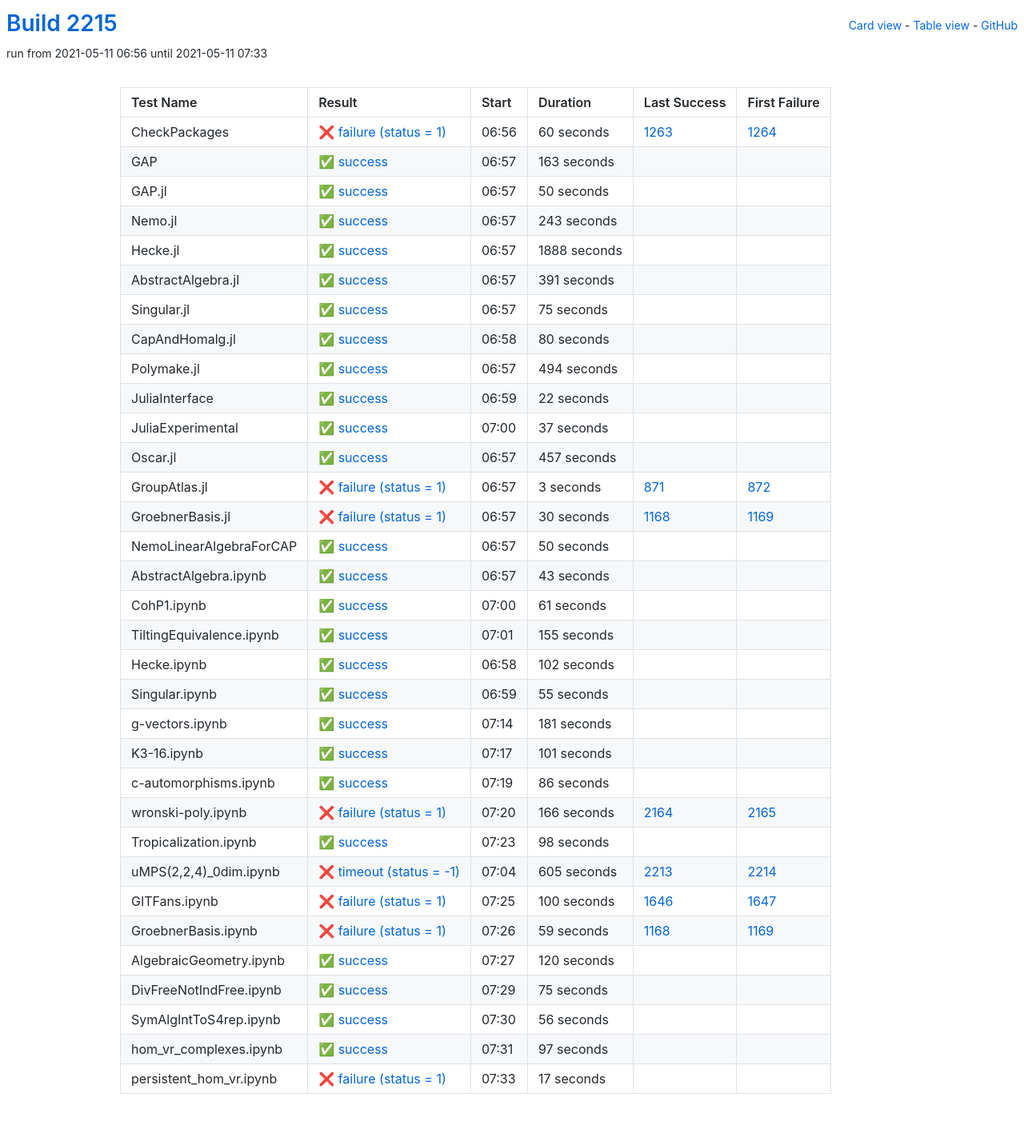
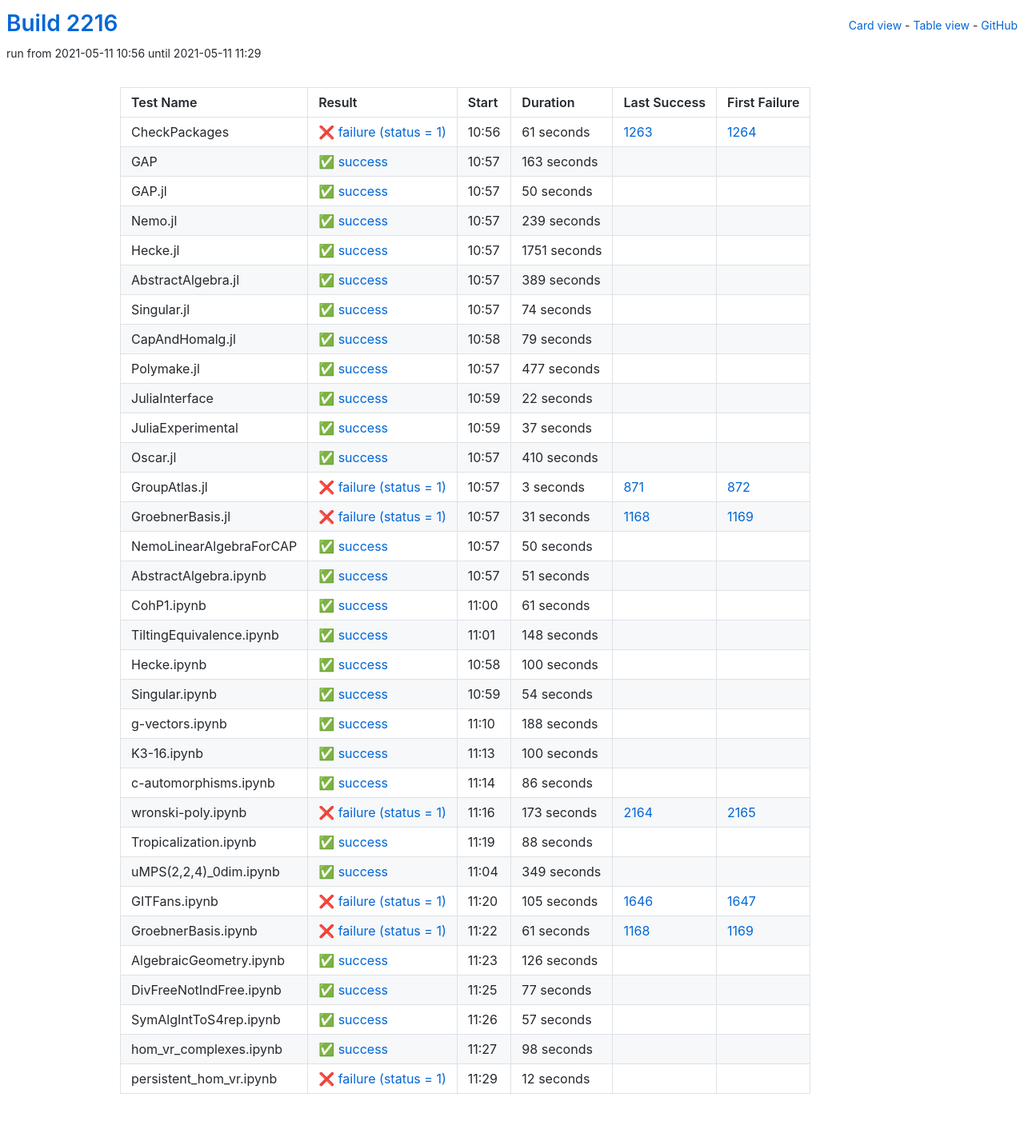
Before and after one commit to oscar-system/oscar-ci-status-stable, a Jekyll site: the page built from table.html, in a window 1280 px wide. Shown: the whole page at 80% size. Built offline with Jekyll 4.4.1, drawn with Linux system fonts in a browser that asks for light colours.

Commit message:
Build #2216

```diff
--- a/_data/ci.yml
+++ b/_data/ci.yml
@@ -1,6 +1,6 @@
 ---
-build: 2215
-build_url: https://oscarci.mathematik.uni-kl.de/job/oscar-stable/2215/
+build: 2216
+build_url: https://oscarci.mathematik.uni-kl.de/job/oscar-stable/2216/
 job: oscar-stable
 organization: oscar-system
 repo: oscar-ci-status-stable
@@ -8,20 +8,20 @@ repourl: https://github.com/oscar-system/oscar-ci-status-stable
 tests:
 - name: CheckPackages
   id: checkpackages
-  log: https://oscarci.mathematik.uni-kl.de/job/oscar-stable/2215/artifact/logs/build-2215/CheckPackages.log
-  start: 2021-05-11 06:56
+  log: https://oscarci.mathematik.uni-kl.de/job/oscar-stable/2216/artifact/logs/build-2216/CheckPackages.log
+  start: 2021-05-11 10:56
   success: false
   exitcode: 1
   status: failure
-  duration: 60
+  duration: 61
   last_success: 1263
   last_success_url: https://oscarci.mathematik.uni-kl.de/job/oscar-stable/1263/
   first_failure: 1264
   first_failure_url: https://oscarci.mathematik.uni-kl.de/job/oscar-stable/1264/
 - name: GAP
   id: gap
-  log: https://oscarci.mathematik.uni-kl.de/job/oscar-stable/2215/artifact/logs/build-2215/GAP.log
-  start: 2021-05-11 06:57
+  log: https://oscarci.mathematik.uni-kl.de/job/oscar-stable/2216/artifact/logs/build-2216/GAP.log
+  start: 2021-05-11 10:57
   success: true
   exitcode: 0
   status: success
@@ -32,8 +32,8 @@ tests:
   first_failure_url:
 - name: GAP.jl
   id: gap-jl
-  log: https://oscarci.mathematik.uni-kl.de/job/oscar-stable/2215/artifact/logs/build-2215/GAP.jl.log
-  start: 2021-05-11 06:57
+  log: https://oscarci.mathematik.uni-kl.de/job/oscar-stable/2216/artifact/logs/build-2216/GAP.jl.log
+  start: 2021-05-11 10:57
   success: true
   exitcode: 0
   status: success
@@ -44,80 +44,80 @@ tests:
   first_failure_url:
 - name: Nemo.jl
   id: nemo-jl
-  log: https://oscarci.mathematik.uni-kl.de/job/oscar-stable/2215/artifact/logs/build-2215/Nemo.jl.log
-  start: 2021-05-11 06:57
+  log: https://oscarci.mathematik.uni-kl.de/job/oscar-stable/2216/artifact/logs/build-2216/Nemo.jl.log
+  start: 2021-05-11 10:57
   success: true
   exitcode: 0
   status: success
-  duration: 243
+  duration: 239
   last_success: false
   last_success_url:
   first_failure: false
   first_failure_url:
 - name: Hecke.jl
   id: hecke-jl
-  log: https://oscarci.mathematik.uni-kl.de/job/oscar-stable/2215/artifact/logs/build-2215/Hecke.jl.log
-  start: 2021-05-11 06:57
+  log: https://oscarci.mathematik.uni-kl.de/job/oscar-stable/2216/artifact/logs/build-2216/Hecke.jl.log
+  start: 2021-05-11 10:57
   success: true
   exitcode: 0
   status: success
-  duration: 1888
+  duration: 1751
   last_success: false
   last_success_url:
   first_failure: false
   first_failure_url:
 - name: AbstractAlgebra.jl
   id: abstractalgebra-jl
-  log: https://oscarci.mathematik.uni-kl.de/job/oscar-stable/2215/artifact/logs/build-2215/AbstractAlgebra.jl.log
-  start: 2021-05-11 06:57
+  log: https://oscarci.mathematik.uni-kl.de/job/oscar-stable/2216/artifact/logs/build-2216/AbstractAlgebra.jl.log
+  start: 2021-05-11 10:57
   success: true
   exitcode: 0
   status: success
-  duration: 391
+  duration: 389
   last_success: false
   last_success_url:
   first_failure: false
   first_failure_url:
 - name: Singular.jl
   id: singular-jl
-  log: https://oscarci.mathematik.uni-kl.de/job/oscar-stable/2215/artifact/logs/build-2215/Singular.jl.log
-  start: 2021-05-11 06:57
+  log: https://oscarci.mathematik.uni-kl.de/job/oscar-stable/2216/artifact/logs/build-2216/Singular.jl.log
+  start: 2021-05-11 10:57
   success: true
   exitcode: 0
   status: success
-  duration: 75
+  duration: 74
   last_success: false
   last_success_url:
   first_failure: false
   first_failure_url:
 - name: CapAndHomalg.jl
   id: capandhomalg-jl
-  log: https://oscarci.mathematik.uni-kl.de/job/oscar-stable/2215/artifact/logs/build-2215/CapAndHomalg.jl.log
-  start: 2021-05-11 06:58
+  log: https://oscarci.mathematik.uni-kl.de/job/oscar-stable/2216/artifact/logs/build-2216/CapAndHomalg.jl.log
+  start: 2021-05-11 10:58
   success: true
   exitcode: 0
   status: success
-  duration: 80
+  duration: 79
   last_success: false
   last_success_url:
   first_failure: false
   first_failure_url:
 - name: Polymake.jl
   id: polymake-jl
-  log: https://oscarci.mathematik.uni-kl.de/job/oscar-stable/2215/artifact/logs/build-2215/Polymake.jl.log
-  start: 2021-05-11 06:57
+  log: https://oscarci.mathematik.uni-kl.de/job/oscar-stable/2216/artifact/logs/build-2216/Polymake.jl.log
+  start: 2021-05-11 10:57
   success: true
   exitcode: 0
   status: success
-  duration: 494
+  duration: 477
   last_success: false
   last_success_url:
   first_failure: false
   first_failure_url:
 - name: JuliaInterface
   id: juliainterface
-  log: https://oscarci.mathematik.uni-kl.de/job/oscar-stable/2215/artifact/logs/build-2215/JuliaInterface.log
-  start: 2021-05-11 06:59
+  log: https://oscarci.mathematik.uni-kl.de/job/oscar-stable/2216/artifact/logs/build-2216/JuliaInterface.log
+  start: 2021-05-11 10:59
   success: true
   exitcode: 0
   status: success
@@ -128,8 +128,8 @@ tests:
   first_failure_url:
 - name: JuliaExperimental
   id: juliaexperimental
-  log: https://oscarci.mathematik.uni-kl.de/job/oscar-stable/2215/artifact/logs/build-2215/JuliaExperimental.log
-  start: 2021-05-11 07:00
+  log: https://oscarci.mathematik.uni-kl.de/job/oscar-stable/2216/artifact/logs/build-2216/JuliaExperimental.log
+  start: 2021-05-11 10:59
   success: true
   exitcode: 0
   status: success
@@ -140,20 +140,20 @@ tests:
   first_failure_url:
 - name: Oscar.jl
   id: oscar-jl
-  log: https://oscarci.mathematik.uni-kl.de/job/oscar-stable/2215/artifact/logs/build-2215/Oscar.jl.log
-  start: 2021-05-11 06:57
+  log: https://oscarci.mathematik.uni-kl.de/job/oscar-stable/2216/artifact/logs/build-2216/Oscar.jl.log
+  start: 2021-05-11 10:57
   success: true
   exitcode: 0
   status: success
-  duration: 457
+  duration: 410
   last_success: false
   last_success_url:
   first_failure: false
   first_failure_url:
 - name: GroupAtlas.jl
   id: groupatlas-jl
-  log: https://oscarci.mathematik.uni-kl.de/job/oscar-stable/2215/artifact/logs/build-2215/GroupAtlas.jl.log
-  start: 2021-05-11 06:57
+  log: https://oscarci.mathematik.uni-kl.de/job/oscar-stable/2216/artifact/logs/build-2216/GroupAtlas.jl.log
+  start: 2021-05-11 10:57
   success: false
   exitcode: 1
   status: failure
@@ -164,20 +164,20 @@ tests:
   first_failure_url: https://oscarci.mathematik.uni-kl.de/job/oscar-stable/872/
 - name: GroebnerBasis.jl
   id: groebnerbasis-jl
-  log: https://oscarci.mathematik.uni-kl.de/job/oscar-stable/2215/artifact/logs/build-2215/GroebnerBasis.jl.log
-  start: 2021-05-11 06:57
+  log: https://oscarci.mathematik.uni-kl.de/job/oscar-stable/2216/artifact/logs/build-2216/GroebnerBasis.jl.log
+  start: 2021-05-11 10:57
   success: false
   exitcode: 1
   status: failure
-  duration: 30
+  duration: 31
   last_success: 1168
   last_success_url: https://oscarci.mathematik.uni-kl.de/job/oscar-stable/1168/
   first_failure: 1169
   first_failure_url: https://oscarci.mathematik.uni-kl.de/job/oscar-stable/1169/
 - name: NemoLinearAlgebraForCAP
   id: nemolinearalgebraforcap
-  log: https://oscarci.mathematik.uni-kl.de/job/oscar-stable/2215/artifact/logs/build-2215/NemoLinearAlgebraForCAP.log
-  start: 2021-05-11 06:57
+  log: https://oscarci.mathematik.uni-kl.de/job/oscar-stable/2216/artifact/logs/build-2216/NemoLinearAlgebraForCAP.log
+  start: 2021-05-11 10:57
   success: true
   exitcode: 0
   status: success
@@ -188,20 +188,20 @@ tests:
   first_failure_url:
 - name: AbstractAlgebra.ipynb
   id: abstractalgebra-ipynb
-  log: https://oscarci.mathematik.uni-kl.de/job/oscar-stable/2215/artifact/logs/build-2215/AbstractAlgebra.ipynb.log
-  start: 2021-05-11 06:57
+  log: https://oscarci.mathematik.uni-kl.de/job/oscar-stable/2216/artifact/logs/build-2216/AbstractAlgebra.ipynb.log
+  start: 2021-05-11 10:57
   success: true
   exitcode: 0
   status: success
-  duration: 43
+  duration: 51
   last_success: false
   last_success_url:
   first_failure: false
   first_failure_url:
 - name: CohP1.ipynb
   id: cohp1-ipynb
-  log: https://oscarci.mathematik.uni-kl.de/job/oscar-stable/2215/artifact/logs/build-2215/CohP1.ipynb.log
-  start: 2021-05-11 07:00
+  log: https://oscarci.mathematik.uni-kl.de/job/oscar-stable/2216/artifact/logs/build-2216/CohP1.ipynb.log
+  start: 2021-05-11 11:00
   success: true
   exitcode: 0
   status: success
@@ -212,68 +212,68 @@ tests:
   first_failure_url:
 - name: TiltingEquivalence.ipynb
   id: tiltingequivalence-ipynb
-  log: https://oscarci.mathematik.uni-kl.de/job/oscar-stable/2215/artifact/logs/build-2215/TiltingEquivalence.ipynb.log
-  start: 2021-05-11 07:01
+  log: https://oscarci.mathematik.uni-kl.de/job/oscar-stable/2216/artifact/logs/build-2216/TiltingEquivalence.ipynb.log
+  start: 2021-05-11 11:01
   success: true
   exitcode: 0
   status: success
-  duration: 155
+  duration: 148
   last_success: false
   last_success_url:
   first_failure: false
   first_failure_url:
 - name: Hecke.ipynb
   id: hecke-ipynb
-  log: https://oscarci.mathematik.uni-kl.de/job/oscar-stable/2215/artifact/logs/build-2215/Hecke.ipynb.log
-  start: 2021-05-11 06:58
+  log: https://oscarci.mathematik.uni-kl.de/job/oscar-stable/2216/artifact/logs/build-2216/Hecke.ipynb.log
+  start: 2021-05-11 10:58
   success: true
   exitcode: 0
   status: success
-  duration: 102
+  duration: 100
   last_success: false
   last_success_url:
   first_failure: false
   first_failure_url:
 - name: Singular.ipynb
   id: singular-ipynb
-  log: https://oscarci.mathematik.uni-kl.de/job/oscar-stable/2215/artifact/logs/build-2215/Singular.ipynb.log
-  start: 2021-05-11 06:59
+  log: https://oscarci.mathematik.uni-kl.de/job/oscar-stable/2216/artifact/logs/build-2216/Singular.ipynb.log
+  start: 2021-05-11 10:59
   success: true
   exitcode: 0
   status: success
-  duration: 55
+  duration: 54
   last_success: false
   last_success_url:
   first_failure: false
   first_failure_url:
 - name: g-vectors.ipynb
   id: g-vectors-ipynb
-  log: https://oscarci.mathematik.uni-kl.de/job/oscar-stable/2215/artifact/logs/build-2215/g-vectors.ipynb.log
-  start: 2021-05-11 07:14
+  log: https://oscarci.mathematik.uni-kl.de/job/oscar-stable/2216/artifact/logs/build-2216/g-vectors.ipynb.log
+  start: 2021-05-11 11:10
   success: true
   exitcode: 0
   status: success
-  duration: 181
+  duration: 188
   last_success: false
   last_success_url:
   first_failure: false
   first_failure_url:
 - name: K3-16.ipynb
   id: k3-16-ipynb
-  log: https://oscarci.mathematik.uni-kl.de/job/oscar-stable/2215/artifact/logs/build-2215/K3-16.ipynb.log
-  start: 2021-05-11 07:17
+  log: https://oscarci.mathematik.uni-kl.de/job/oscar-stable/2216/artifact/logs/build-2216/K3-16.ipynb.log
+  start: 2021-05-11 11:13
   success: true
   exitcode: 0
   status: success
-  duration: 101
+  duration: 100
   last_success: false
   last_success_url:
   first_failure: false
   first_failure_url:
 - name: c-automorphisms.ipynb
   id: c-automorphisms-ipynb
-  log: https://oscarci.mathematik.uni-kl.de/job/oscar-stable/2215/artifact/logs/build-2215/c-automorphisms.ipynb.log
-  start: 2021-05-11 07:19
+  log: https://oscarci.mathematik.uni-kl.de/job/oscar-stable/2216/artifact/logs/build-2216/c-automorphisms.ipynb.log
+  start: 2021-05-11 11:14
   success: true
   exitcode: 0
   status: success
@@ -284,20 +284,104 @@ tests:
   first_failure_url:
 - name: wronski-poly.ipynb
   id: wronski-poly-ipynb
-  log: https://oscarci.mathematik.uni-kl.de/job/oscar-stable/2215/artifact/logs/build-2215/wronski-poly.ipynb.log
-  start: 2021-05-11 07:20
+  log: https://oscarci.mathematik.uni-kl.de/job/oscar-stable/2216/artifact/logs/build-2216/wronski-poly.ipynb.log
+  start: 2021-05-11 11:16
   success: false
   exitcode: 1
   status: failure
-  duration: 166
+  duration: 173
   last_success: 2164
   last_success_url: https://oscarci.mathematik.uni-kl.de/job/oscar-stable/2164/
   first_failure: 2165
   first_failure_url: https://oscarci.mathematik.uni-kl.de/job/oscar-stable/2165/
 - name: Tropicalization.ipynb
   id: tropicalization-ipynb
-  log: https://oscarci.mathematik.uni-kl.de/job/oscar-stable/2215/artifact/logs/build-2215/Tropicalization.ipynb.log
-  start: 2021-05-11 07:23
+  log: https://oscarci.mathematik.uni-kl.de/job/oscar-stable/2216/artifact/logs/build-2216/Tropicalization.ipynb.log
+  start: 2021-05-11 11:19
+  success: true
+  exitcode: 0
+  status: success
+  duration: 88
+  last_success: false
+  last_success_url:
+  first_failure: false
+  first_failure_url:
+- name: uMPS(2,2,4)_0dim.ipynb
+  id: umps-2-2-4-0dim-ipynb
+  log: https://oscarci.mathematik.uni-kl.de/job/oscar-stable/2216/artifact/logs/build-2216/uMPS-2-2-4-_0dim.ipynb.log
+  start: 2021-05-11 11:04
+  success: true
+  exitcode: 0
+  status: success
+  duration: 349
+  last_success: false
+  last_success_url:
+  first_failure: false
+  first_failure_url:
+- name: GITFans.ipynb
+  id: gitfans-ipynb
+  log: https://oscarci.mathematik.uni-kl.de/job/oscar-stable/2216/artifact/logs/build-2216/GITFans.ipynb.log
+  start: 2021-05-11 11:20
+  success: false
+  exitcode: 1
+  status: failure
+  duration: 105
+  last_success: 1646
+  last_success_url: https://oscarci.mathematik.uni-kl.de/job/oscar-stable/1646/
+  first_failure: 1647
+  first_failure_url: https://oscarci.mathematik.uni-kl.de/job/oscar-stable/1647/
+- name: GroebnerBasis.ipynb
+  id: groebnerbasis-ipynb
+  log: https://oscarci.mathematik.uni-kl.de/job/oscar-stable/2216/artifact/logs/build-2216/GroebnerBasis.ipynb.log
+  start: 2021-05-11 11:22
+  success: false
+  exitcode: 1
+  status: failure
+  duration: 61
+  last_success: 1168
+  last_success_url: https://oscarci.mathematik.uni-kl.de/job/oscar-stable/1168/
+  first_failure: 1169
+  first_failure_url: https://oscarci.mathematik.uni-kl.de/job/oscar-stable/1169/
+- name: AlgebraicGeometry.ipynb
+  id: algebraicgeometry-ipynb
+  log: https://oscarci.mathematik.uni-kl.de/job/oscar-stable/2216/artifact/logs/build-2216/AlgebraicGeometry.ipynb.log
+  start: 2021-05-11 11:23
+  success: true
+  exitcode: 0
+  status: success
+  duration: 126
+  last_success: false
+  last_success_url:
+  first_failure: false
+  first_failure_url:
+- name: DivFreeNotIndFree.ipynb
+  id: divfreenotindfree-ipynb
+  log: https://oscarci.mathematik.uni-kl.de/job/oscar-stable/2216/artifact/logs/build-2216/DivFreeNotIndFree.ipynb.log
+  start: 2021-05-11 11:25
+  success: true
+  exitcode: 0
+  status: success
+  duration: 77
+  last_success: false
+  last_success_url:
+  first_failure: false
+  first_failure_url:
+- name: SymAlgIntToS4rep.ipynb
+  id: symalginttos4rep-ipynb
+  log: https://oscarci.mathematik.uni-kl.de/job/oscar-stable/2216/artifact/logs/build-2216/SymAlgIntToS4rep.ipynb.log
+  start: 2021-05-11 11:26
+  success: true
+  exitcode: 0
+  status: success
+  duration: 57
+  last_success: false
+  last_success_url:
+  first_failure: false
+  first_failure_url:
+- name: hom_vr_complexes.ipynb
+  id: hom-vr-complexes-ipynb
+  log: https://oscarci.mathematik.uni-kl.de/job/oscar-stable/2216/artifact/logs/build-2216/hom_vr_complexes.ipynb.log
+  start: 2021-05-11 11:27
   success: true
   exitcode: 0
   status: success
@@ -306,99 +390,15 @@ tests:
   last_success_url:
   first_failure: false
   first_failure_url:
-- name: uMPS(2,2,4)_0dim.ipynb
-  id: umps-2-2-4-0dim-ipynb
-  log: https://oscarci.mathematik.uni-kl.de/job/oscar-stable/2215/artifact/logs/build-2215/uMPS-2-2-4-_0dim.ipynb.log
-  start: 2021-05-11 07:04
-  success: false
-  exitcode: -1
-  status: timeout
-  duration: 605
-  last_success: 2213
-  last_success_url: https://oscarci.mathematik.uni-kl.de/job/oscar-stable/2213/
-  first_failure: 2214
-  first_failure_url: https://oscarci.mathematik.uni-kl.de/job/oscar-stable/2214/
-- name: GITFans.ipynb
-  id: gitfans-ipynb
-  log: https://oscarci.mathematik.uni-kl.de/job/oscar-stable/2215/artifact/logs/build-2215/GITFans.ipynb.log
-  start: 2021-05-11 07:25
+- name: persistent_hom_vr.ipynb
+  id: persistent-hom-vr-ipynb
+  log: https://oscarci.mathematik.uni-kl.de/job/oscar-stable/2216/artifact/logs/build-2216/persistent_hom_vr.ipynb.log
+  start: 2021-05-11 11:29
   success: false
   exitcode: 1
   status: failure
-  duration: 100
-  last_success: 1646
-  last_success_url: https://oscarci.mathematik.uni-kl.de/job/oscar-stable/1646/
-  first_failure: 1647
-  first_failure_url: https://oscarci.mathematik.uni-kl.de/job/oscar-stable/1647/
-- name: GroebnerBasis.ipynb
-  id: groebnerbasis-ipynb
-  log: https://oscarci.mathematik.uni-kl.de/job/oscar-stable/2215/artifact/logs/build-2215/GroebnerBasis.ipynb.log
-  start: 2021-05-11 07:26
-  success: false
-  exitcode: 1
-  status: failure
-  duration: 59
-  last_success: 1168
-  last_success_url: https://oscarci.mathematik.uni-kl.de/job/oscar-stable/1168/
-  first_failure: 1169
-  first_failure_url: https://oscarci.mathematik.uni-kl.de/job/oscar-stable/1169/
-- name: AlgebraicGeometry.ipynb
-  id: algebraicgeometry-ipynb
-  log: https://oscarci.mathematik.uni-kl.de/job/oscar-stable/2215/artifact/logs/build-2215/AlgebraicGeometry.ipynb.log
-  start: 2021-05-11 07:27
-  success: true
-  exitcode: 0
-  status: success
-  duration: 120
+  duration: 12
   last_success: false
   last_success_url:
   first_failure: false
   first_failure_url:
-- name: DivFreeNotIndFree.ipynb
-  id: divfreenotindfree-ipynb
-  log: https://oscarci.mathematik.uni-kl.de/job/oscar-stable/2215/artifact/logs/build-2215/DivFreeNotIndFree.ipynb.log
-  start: 2021-05-11 07:29
-  success: true
-  exitcode: 0
-  status: success
-  duration: 75
-  last_success: false
-  last_success_url:
-  first_failure: false
-  first_failure_url:
-- name: SymAlgIntToS4rep.ipynb
-  id: symalginttos4rep-ipynb
-  log: https://oscarci.mathematik.uni-kl.de/job/oscar-stable/2215/artifact/logs/build-2215/SymAlgIntToS4rep.ipynb.log
-  start: 2021-05-11 07:30
-  success: true
-  exitcode: 0
-  status: success
-  duration: 56
-  last_success: false
-  last_success_url:
-  first_failure: false
-  first_failure_url:
-- name: hom_vr_complexes.ipynb
-  id: hom-vr-complexes-ipynb
-  log: https://oscarci.mathematik.uni-kl.de/job/oscar-stable/2215/artifact/logs/build-2215/hom_vr_complexes.ipynb.log
-  start: 2021-05-11 07:31
-  success: true
-  exitcode: 0
-  status: success
-  duration: 97
-  last_success: false
-  last_success_url:
-  first_failure: false
-  first_failure_url:
-- name: persistent_hom_vr.ipynb
-  id: persistent-hom-vr-ipynb
-  log: https://oscarci.mathematik.uni-kl.de/job/oscar-stable/2215/artifact/logs/build-2215/persistent_hom_vr.ipynb.log
-  start: 2021-05-11 07:33
-  success: false
-  exitcode: 1
-  status: failure
-  duration: 17
-  last_success: false
-  last_success_url:
-  first_failure: false
-  first_failure_url:
```
Also changed, not shown: README.md.
